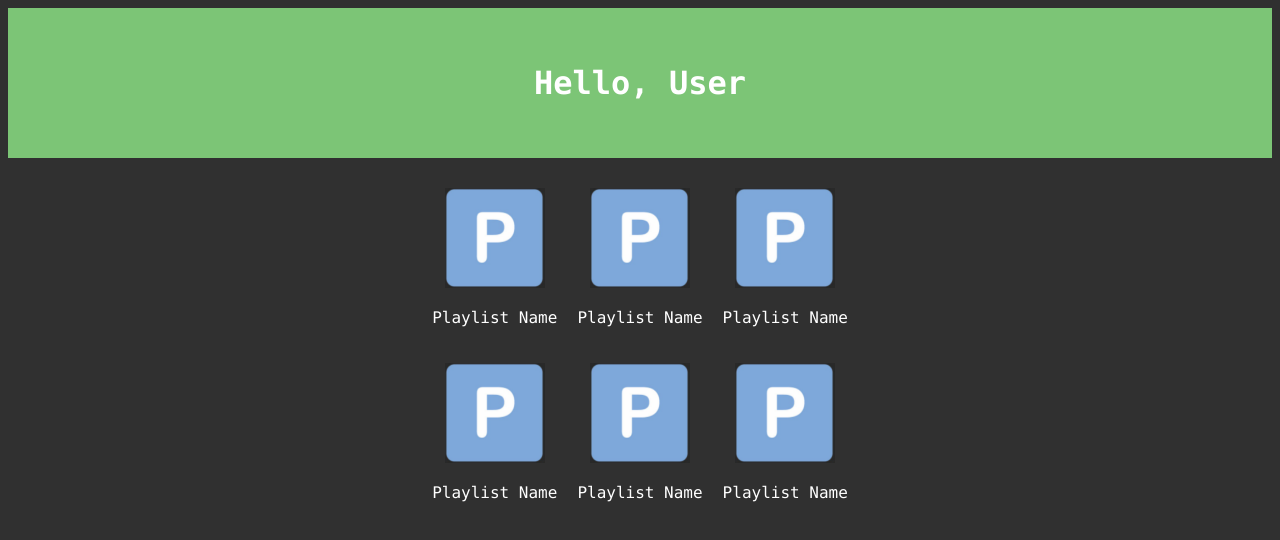
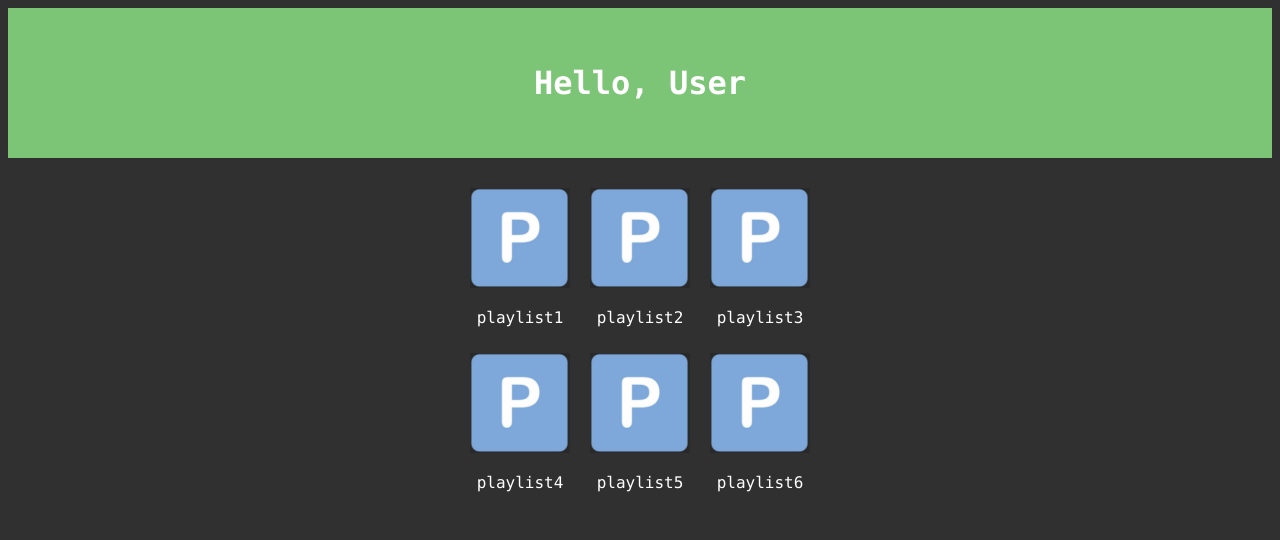
Before and after one commit to CSC4790-Fall2021-Org/senior-project-partify, an Angular app in the folder app-root/: page /home in a window 1280 px wide. Shown: the top 540 px of the page. Built offline with nearby package versions, Linux system fonts and the light colour scheme.

Commit message:
playlists now print in an ngFor using dummy data from component

```diff
--- a/app-root/src/app/home/home.component.html
+++ b/app-root/src/app/home/home.component.html
@@ -1,8 +1 @@
-<div class = playlists>
-    <app-playlist-cover></app-playlist-cover>
-    <app-playlist-cover></app-playlist-cover>
-    <app-playlist-cover></app-playlist-cover>
-    <app-playlist-cover></app-playlist-cover>
-    <app-playlist-cover></app-playlist-cover>
-    <app-playlist-cover></app-playlist-cover>
-</div>
+<app-playlist-cover></app-playlist-cover>
--- a/app-root/src/app/home/home.component.ts
+++ b/app-root/src/app/home/home.component.ts
@@ -1,4 +1,5 @@
 import { Component, OnInit } from '@angular/core';
+import { PlaylistCoverComponent } from '../playlist-cover/playlist-cover.component';
 
 @Component({
   selector: 'app-home',
--- a/app-root/src/app/playlist-cover/playlist-cover.component.html
+++ b/app-root/src/app/playlist-cover/playlist-cover.component.html
@@ -1,2 +1,6 @@
-<img src="../../assets/images/playlistCover.PNG">
-<p>Playlist Name</p>
+<div *ngFor="let p of playlists">
+    <div class = playlists>
+        <img src="../../assets/images/playlistCover.PNG">
+        <p>{{ p.name }}</p>
+    </div>
+</div>
--- a/app-root/src/app/playlist-cover/playlist-cover.component.ts
+++ b/app-root/src/app/playlist-cover/playlist-cover.component.ts
@@ -8,6 +8,34 @@ import { Component, OnInit } from '@angular/core';
 
 export class PlaylistCoverComponent implements OnInit {
 
+  playlists: any[] = [
+    {name: "playlist1", img:"../../assets/images/playlistCover.PNG"},
+    {name: "playlist2", img:"../../assets/images/playlistCover.PNG"},
+    {name: "playlist3", img:"../../assets/images/playlistCover.PNG"},
+    {name: "playlist4", img:"../../assets/images/playlistCover.PNG"},
+    {name: "playlist5", img:"../../assets/images/playlistCover.PNG"},
+    {name: "playlist6", img:"../../assets/images/playlistCover.PNG"}
+  ]
+//   constructor(){
+//     this.playlists = [
+//       {name: "playlist1", img:"../../assets/images/playlistCover.PNG"},
+//       {name: "playlist2", img:"../../assets/images/playlistCover.PNG"},
+//       {name: "playlist3", img:"../../assets/images/playlistCover.PNG"},
+//       {name: "playlist4", img:"../../assets/images/playlistCover.PNG"},
+//       {name: "playlist5", img:"../../assets/images/playlistCover.PNG"},
+//       {name: "playlist6", img:"../../assets/images/playlistCover.PNG"},
+//     ]
+//   }
+//   getPlaylists(): void{
+//     this.playlists = [
+//       {name: "playlist1", img:"../../assets/images/playlistCover.PNG"},
+//       {name: "playlist2", img:"../../assets/images/playlistCover.PNG"},
+//       {name: "playlist3", img:"../../assets/images/playlistCover.PNG"},
+//       {name: "playlist4", img:"../../assets/images/playlistCover.PNG"},
+//       {name: "playlist5", img:"../../assets/images/playlistCover.PNG"},
+//       {name: "playlist6", img:"../../assets/images/playlistCover.PNG"},
+//     ]
+//   }
   constructor() { }
 
   ngOnInit(): void {
--- a/app-root/src/styles.css
+++ b/app-root/src/styles.css
@@ -12,13 +12,13 @@ app-home{
     justify-content: center;
 }
 
-app-home .playlists{
+/* app-home .playlists{
     display: flex;
     flex-direction: row;
     flex-wrap: wrap;
     justify-content: center;
     width: 500px;
-}
+} */
 
 app-navbar{
     width: 100%;
@@ -39,6 +39,15 @@ app-navbar h1{
 
 app-playlist-cover{
     text-align: center;
+    display: flex;
+    flex-direction: row;
+    flex-wrap: wrap;
+    justify-content: center;
+    width: 400px;
+}
+
+app-playlist-cover .playlists{
+    /* text-align: center; */
     margin: 10px;
 }
 
```
